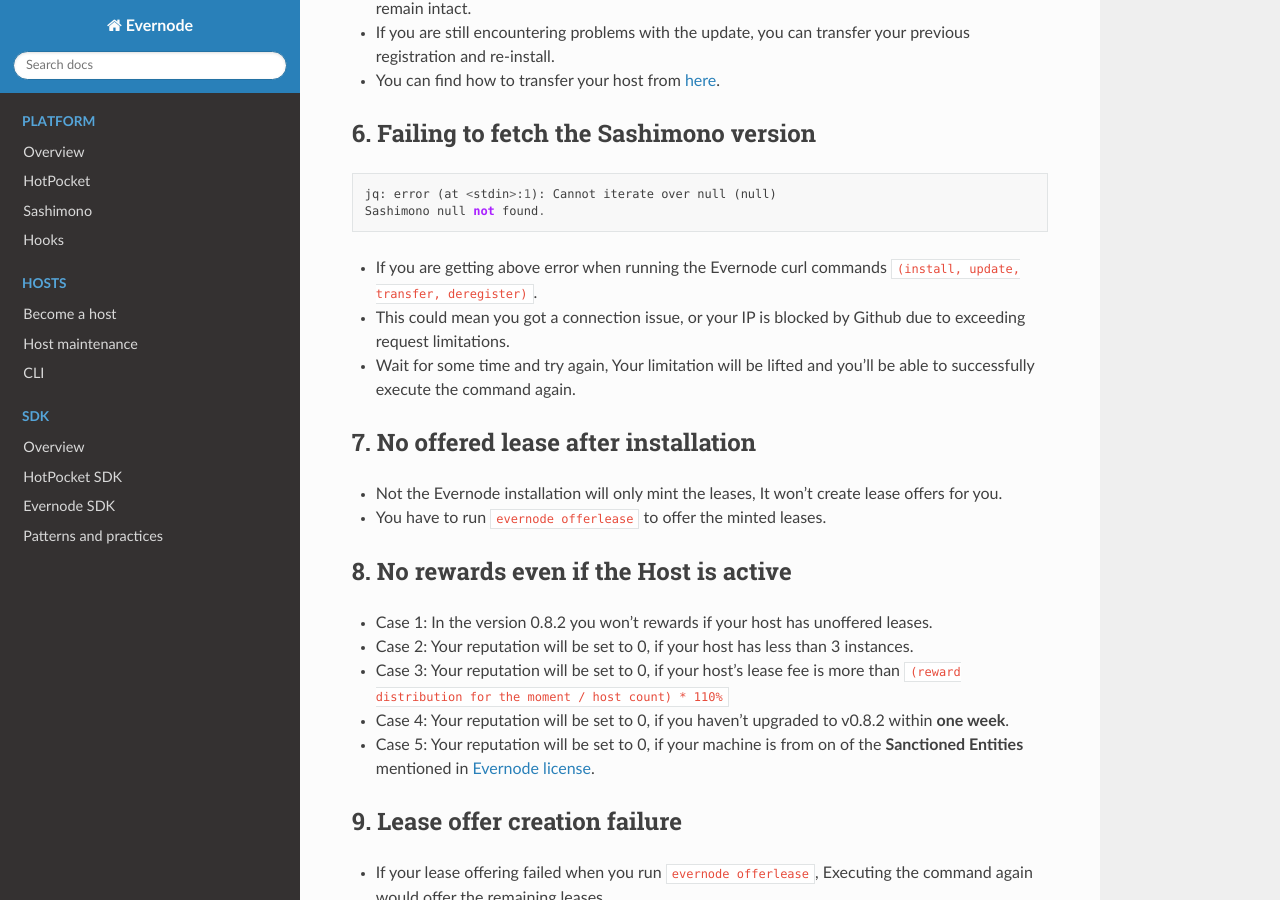
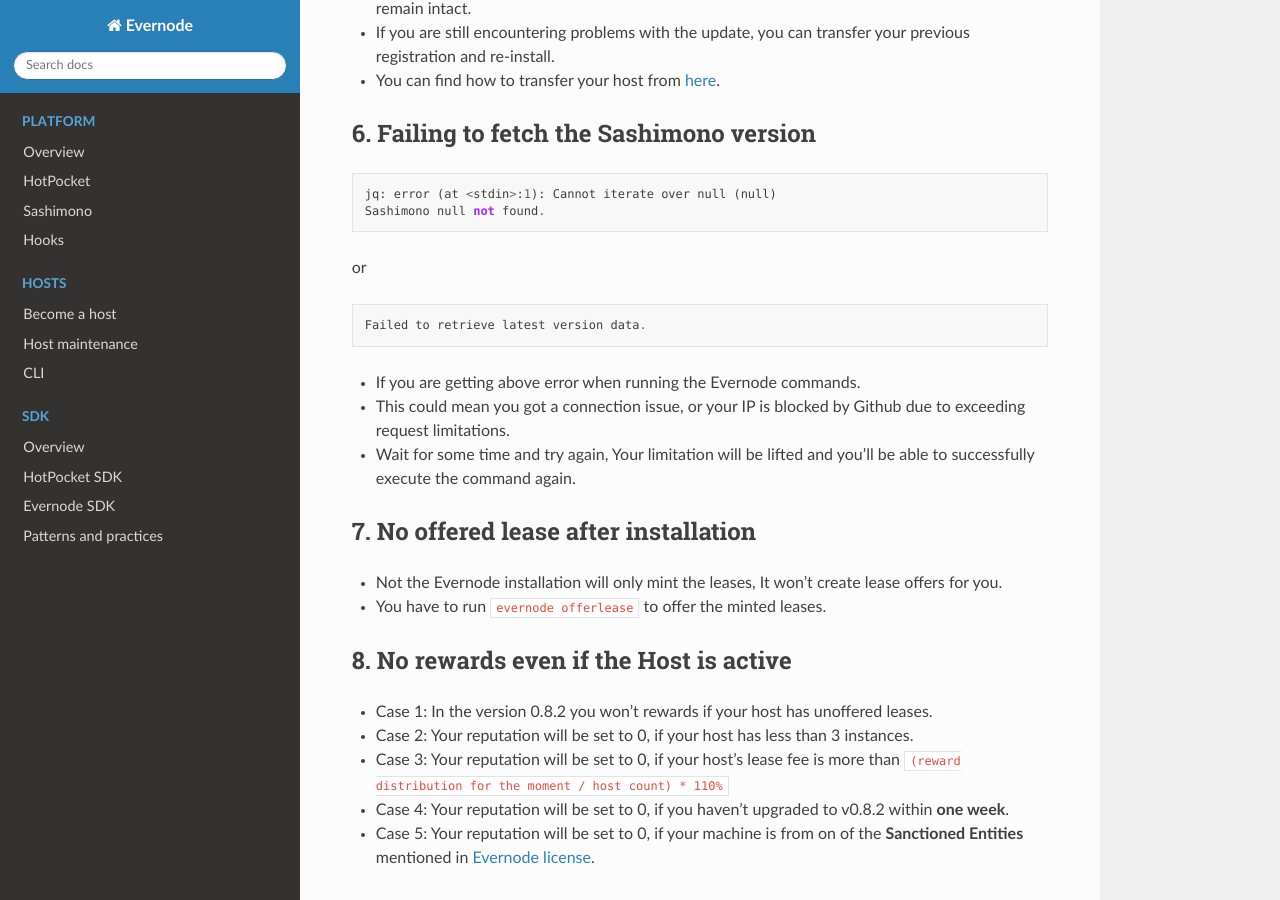
Before and after one commit to tequdev/evernode-docs, a Sphinx documentation site: the page built from docs/source/hosts/evernode-diagnostics.md, in a window 1280 px wide and 900 px high, scrolled down 1331 px. Built offline with Sphinx 7.4.7 and the Read the Docs theme 2.0.0, drawn with Linux system fonts in a browser that asks for light colours.

Commit message:
Minor fix in diagnostic

````diff
--- a/docs/source/hosts/evernode-diagnostics.md
+++ b/docs/source/hosts/evernode-diagnostics.md
@@ -38,7 +38,11 @@
 jq: error (at <stdin>:1): Cannot iterate over null (null)
 Sashimono null not found.
 ```
-- If you are getting above error when running the Evernode curl commands `(install, update, transfer, deregister)`.
+or
+```
+Failed to retrieve latest version data.
+```
+- If you are getting above error when running the Evernode commands.
 - This could mean you got a connection issue, or your IP is blocked by Github due to exceeding request limitations.
 - Wait for some time and try again, Your limitation will be lifted and you'll be able to successfully execute the command again.
 
````
